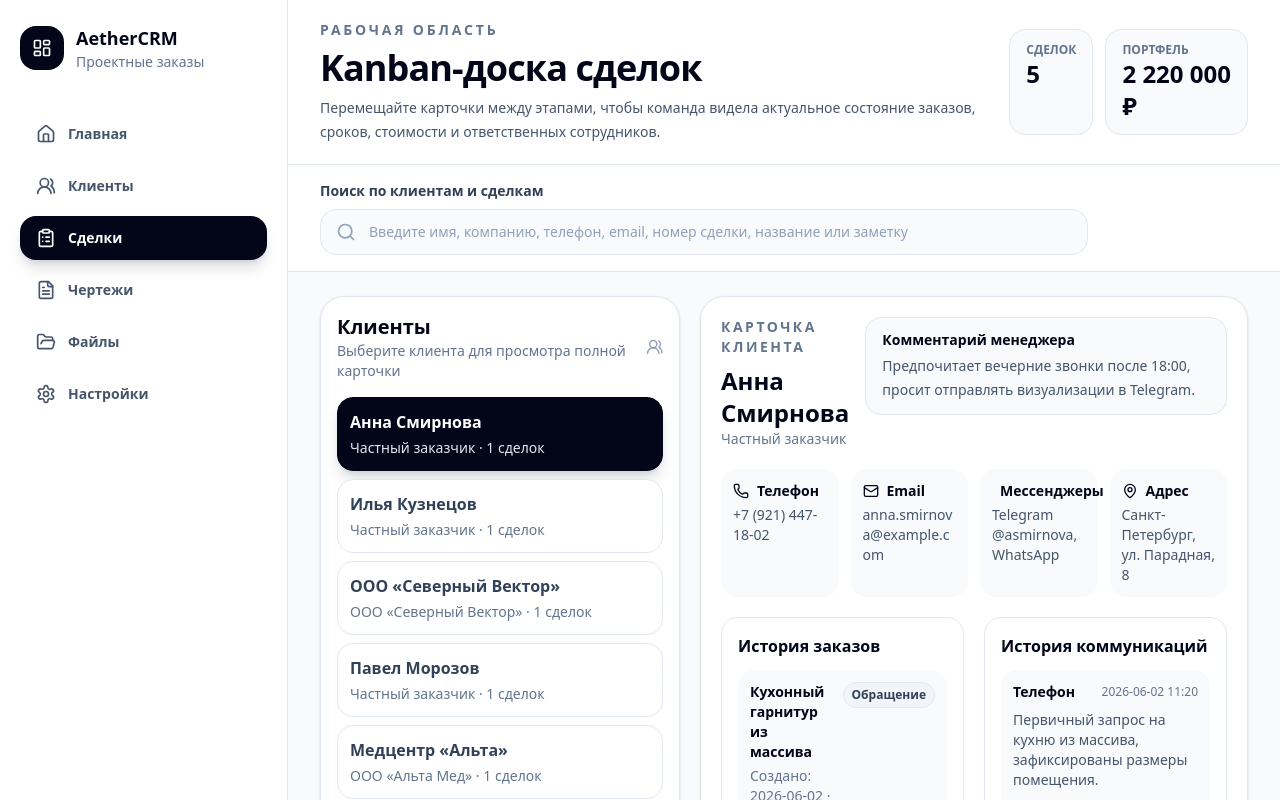
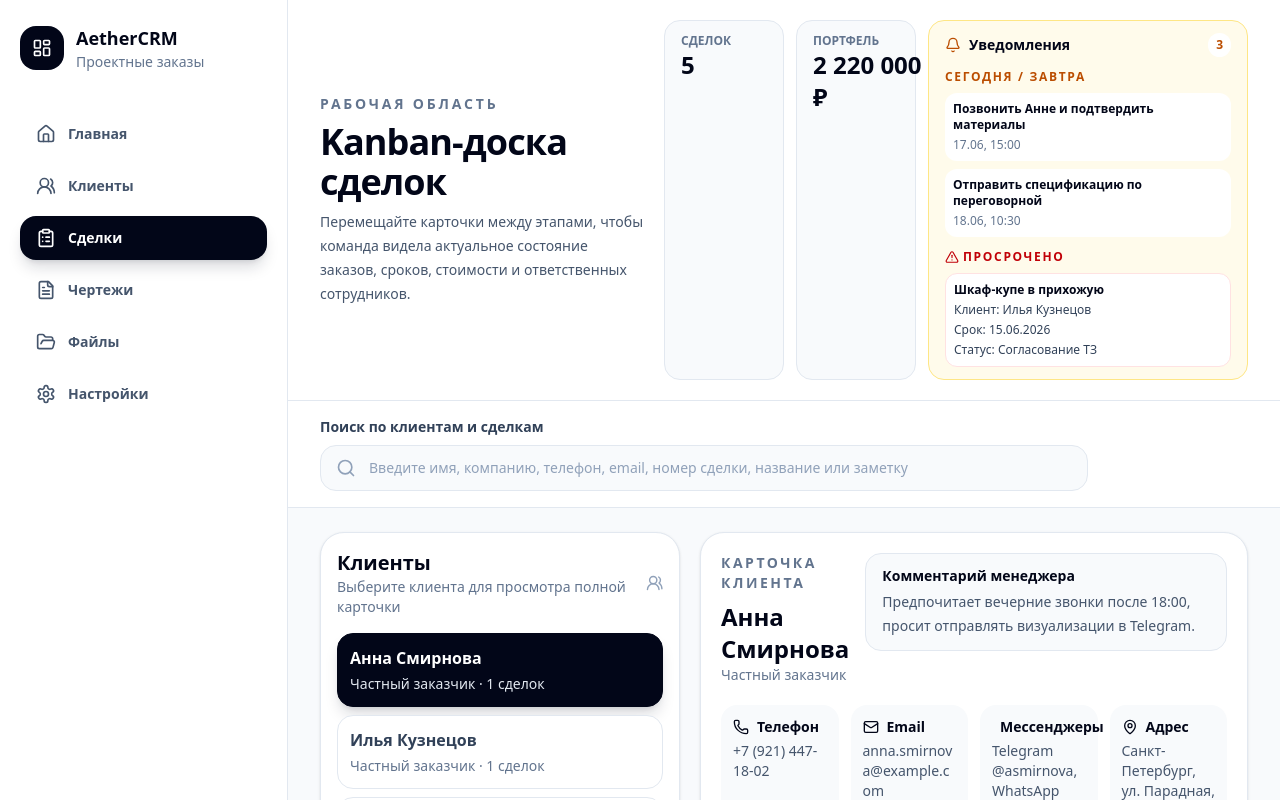
Before and after one commit to itsoftecru/aether-crm, a Next.js app: page / in a window 1280 px wide. Shown: the top 800 px of the page. Built offline with nearby package versions, Linux system fonts and the light colour scheme.

Commit message:
Add CRM notification reminders

```diff
--- a/app/page.tsx
+++ b/app/page.tsx
@@ -8,6 +8,8 @@ import {
   type DropResult,
 } from '@hello-pangea/dnd';
 import {
+  AlertTriangle,
+  Bell,
   CalendarDays,
   CheckCircle2,
   CircleDollarSign,
@@ -32,7 +34,7 @@ import { DrawingEditor } from '@/components/drawings/DrawingEditor';
 import { FileDropzone } from '@/components/files/FileDropzone';
 import { FileList } from '@/components/files/FileList';
 import { getNextFileVersion } from '@/components/files/fileUtils';
-import type { ActivityEvent, Client, Deal, DealFile, DealStatus, DrawingElement } from '@/types/crm';
+import type { ActivityEvent, Client, Deal, DealFile, DealStatus, DrawingElement, Reminder } from '@/types/crm';
 
 type NavigationItem = {
   title: string;
@@ -212,7 +214,7 @@ const INITIAL_DEALS: Deal[] = [
     createdAt: '2026-06-04',
     status: 'specApproval',
     owner: 'Олег Романов',
-    dueDate: '2026-06-28',
+    dueDate: '2026-06-15',
     price: '185 000 ₽',
     notes: 'Нужно уточнить глубину секций после повторного замера помещения.',
   },
@@ -254,6 +256,36 @@ const INITIAL_DEALS: Deal[] = [
   },
 ];
 
+
+const INITIAL_REMINDERS: Reminder[] = [
+  {
+    id: 'reminder-001',
+    dealId: 'deal-001',
+    clientId: 'client-001',
+    title: 'Позвонить Анне и подтвердить материалы',
+    dueAt: '2026-06-17T15:00:00.000Z',
+    isDone: false,
+    type: 'call',
+  },
+  {
+    id: 'reminder-002',
+    dealId: 'deal-003',
+    clientId: 'client-003',
+    title: 'Отправить спецификацию по переговорной',
+    dueAt: '2026-06-18T10:30:00.000Z',
+    isDone: false,
+    type: 'task',
+  },
+  {
+    id: 'reminder-003',
+    dealId: 'deal-005',
+    clientId: 'client-005',
+    title: 'Проверить финальную оплату',
+    dueAt: '2026-06-16T12:00:00.000Z',
+    isDone: true,
+    type: 'payment',
+  },
+];
 
 const INITIAL_DEAL_FILES: DealFile[] = [
   {
@@ -309,6 +341,34 @@ const statusStyles: Record<DealStatus, string> = {
   done: 'border-emerald-200 bg-emerald-50 text-emerald-700',
 };
 
+
+
+function toDateKey(date: Date): string {
+  return date.toISOString().slice(0, 10);
+}
+
+function getTomorrow(date: Date): Date {
+  const tomorrow = new Date(date);
+  tomorrow.setDate(tomorrow.getDate() + 1);
+  return tomorrow;
+}
+
+function formatDateTime(value: string): string {
+  return new Intl.DateTimeFormat('ru-RU', {
+    day: '2-digit',
+    month: '2-digit',
+    hour: '2-digit',
+    minute: '2-digit',
+  }).format(new Date(value));
+}
+
+function formatDate(value: string): string {
+  return new Intl.DateTimeFormat('ru-RU', {
+    day: '2-digit',
+    month: '2-digit',
+    year: 'numeric',
+  }).format(new Date(`${value}T00:00:00.000Z`));
+}
 
 function groupDealsByStatus(deals: Deal[]): Record<DealStatus, Deal[]> {
   return DEAL_STATUSES.reduce(
@@ -408,6 +468,21 @@ export default function HomePage() {
   }, [allDeals]);
 
   const totalDeals = useMemo(() => allDeals.length, [allDeals]);
+
+  const today = useMemo(() => new Date(), []);
+  const todayKey = toDateKey(today);
+  const tomorrowKey = toDateKey(getTomorrow(today));
+
+  const upcomingReminders = useMemo(() => {
+    return INITIAL_REMINDERS.filter((reminder) => {
+      const dueKey = toDateKey(new Date(reminder.dueAt));
+      return !reminder.isDone && (dueKey === todayKey || dueKey === tomorrowKey);
+    });
+  }, [todayKey, tomorrowKey]);
+
+  const overdueDeals = useMemo(() => {
+    return deals.filter((deal) => deal.status !== 'done' && deal.dueDate < todayKey);
+  }, [deals, todayKey]);
 
   const drawingDeal = useMemo(() => {
     return drawingDealId ? deals.find((deal) => deal.id === drawingDealId) ?? null : null;
@@ -627,7 +702,7 @@ export default function HomePage() {
                 </p>
               </div>
 
-              <div className="grid grid-cols-2 gap-3 sm:flex">
+              <div className="grid gap-3 sm:grid-cols-2 xl:grid-cols-[repeat(2,minmax(120px,auto))_minmax(320px,420px)]">
                 <div className="rounded-2xl border border-slate-200 bg-slate-50 px-4 py-3">
                   <p className="text-xs font-semibold uppercase text-slate-500">Сделок</p>
                   <p className="text-2xl font-bold text-slate-950">{totalDeals}</p>
@@ -636,6 +711,56 @@ export default function HomePage() {
                   <p className="text-xs font-semibold uppercase text-slate-500">Портфель</p>
                   <p className="text-2xl font-bold text-slate-950">{totalValue} ₽</p>
                 </div>
+                <section className="rounded-2xl border border-amber-200 bg-amber-50 px-4 py-3 sm:col-span-2 xl:col-span-1" aria-label="Уведомления">
+                  <div className="mb-3 flex items-center justify-between gap-3">
+                    <div className="flex items-center gap-2">
+                      <Bell className="h-4 w-4 text-amber-700" />
+                      <h2 className="text-sm font-bold text-slate-950">Уведомления</h2>
+                    </div>
+                    <span className="rounded-full bg-white px-2 py-1 text-xs font-bold text-amber-700">
+                      {upcomingReminders.length + overdueDeals.length}
+                    </span>
+                  </div>
+
+                  <div className="space-y-3 text-xs">
+                    <div>
+                      <p className="mb-2 font-semibold uppercase tracking-[0.14em] text-amber-700">Сегодня / завтра</p>
+                      {upcomingReminders.length > 0 ? (
+                        <ul className="space-y-2">
+                          {upcomingReminders.map((reminder) => (
+                            <li key={reminder.id} className="rounded-xl bg-white p-2 text-slate-700">
+                              <p className="font-semibold text-slate-950">{reminder.title}</p>
+                              <p className="mt-1 text-slate-500">{formatDateTime(reminder.dueAt)}</p>
+                            </li>
+                          ))}
+                        </ul>
+                      ) : (
+                        <p className="rounded-xl bg-white p-2 text-slate-500">Нет ближайших напоминаний.</p>
+                      )}
+                    </div>
+
+                    <div>
+                      <p className="mb-2 flex items-center gap-1 font-semibold uppercase tracking-[0.14em] text-red-700">
+                        <AlertTriangle className="h-3.5 w-3.5" />
+                        Просрочено
+                      </p>
+                      {overdueDeals.length > 0 ? (
+                        <ul className="space-y-2">
+                          {overdueDeals.map((deal) => (
+                            <li key={deal.id} className="rounded-xl border border-red-100 bg-white p-2 text-slate-700">
+                              <p className="font-semibold text-slate-950">{deal.title}</p>
+                              <p className="mt-1">Клиент: {deal.client}</p>
+                              <p className="mt-1">Срок: {formatDate(deal.dueDate)}</p>
+                              <p className="mt-1">Статус: {STATUS_TITLES[deal.status]}</p>
+                            </li>
+                          ))}
+                        </ul>
+                      ) : (
+                        <p className="rounded-xl bg-white p-2 text-slate-500">Нет просроченных сделок.</p>
+                      )}
+                    </div>
+                  </div>
+                </section>
               </div>
             </div>
           </header>
--- a/types/crm.ts
+++ b/types/crm.ts
@@ -56,6 +56,17 @@ export type Deal = {
   notes: string;
 };
 
+
+export type Reminder = {
+  id: string;
+  dealId: string;
+  clientId: string;
+  title: string;
+  dueAt: string;
+  isDone: boolean;
+  type: 'call' | 'meeting' | 'payment' | 'task';
+};
+
 export type Communication = {
   id: string;
   date: string;
```
